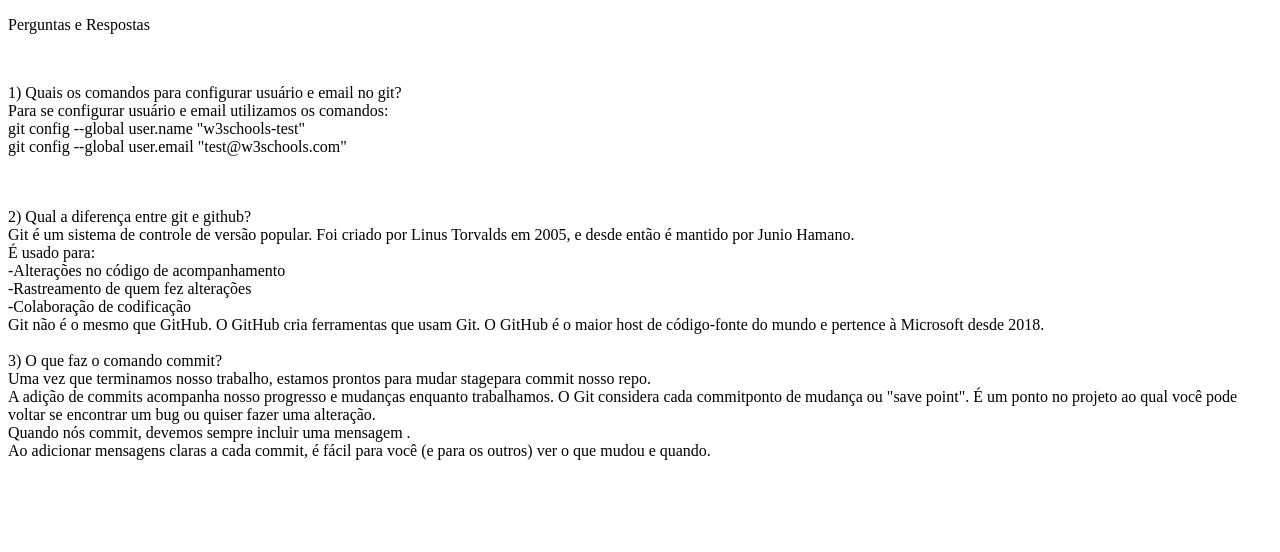
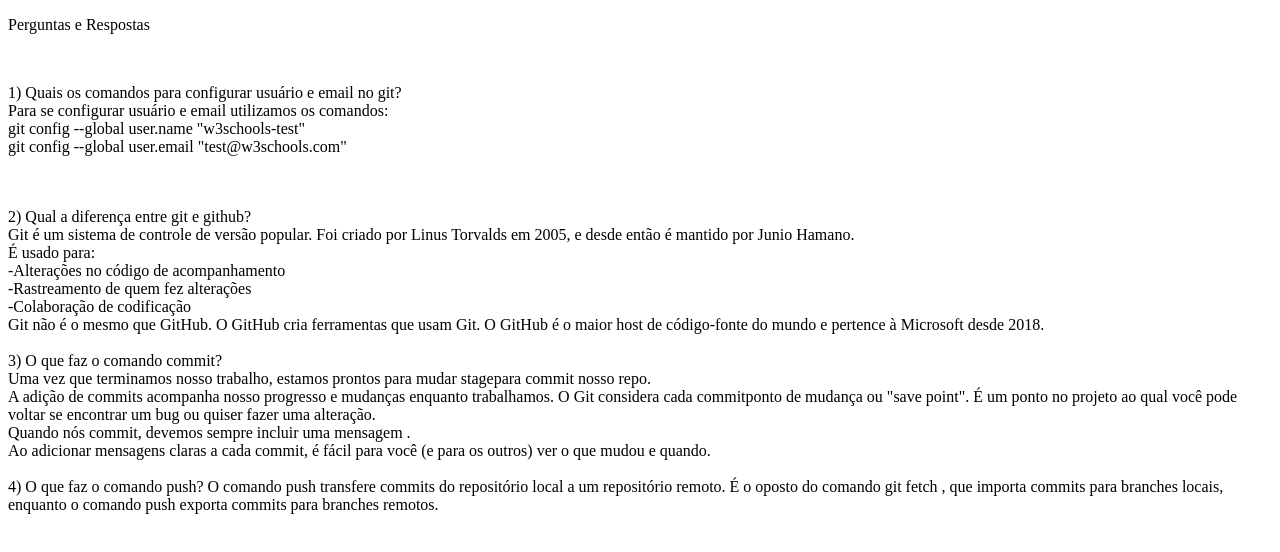
Before and after one commit to fernandinho9377/treinamento-git, a plain HTML site: page index.html in a window 1280 px wide. Drawn offline with Linux system fonts and the light colour scheme.

Commit message:
Quarta pergunta e resposta

```diff
--- a/index.html
+++ b/index.html
@@ -42,7 +42,8 @@ Ao adicionar mensagens claras a cada commit, é fácil para você (e para os out
         </div><br>
         <div>
             <p1>
-
+               4) O que faz o comando push?
+               O comando push transfere commits do repositório local a um repositório remoto. É o oposto do comando git fetch , que importa commits para branches locais, enquanto o comando push exporta commits para branches remotos.
             </p1>
         </div>
         <div>
```
